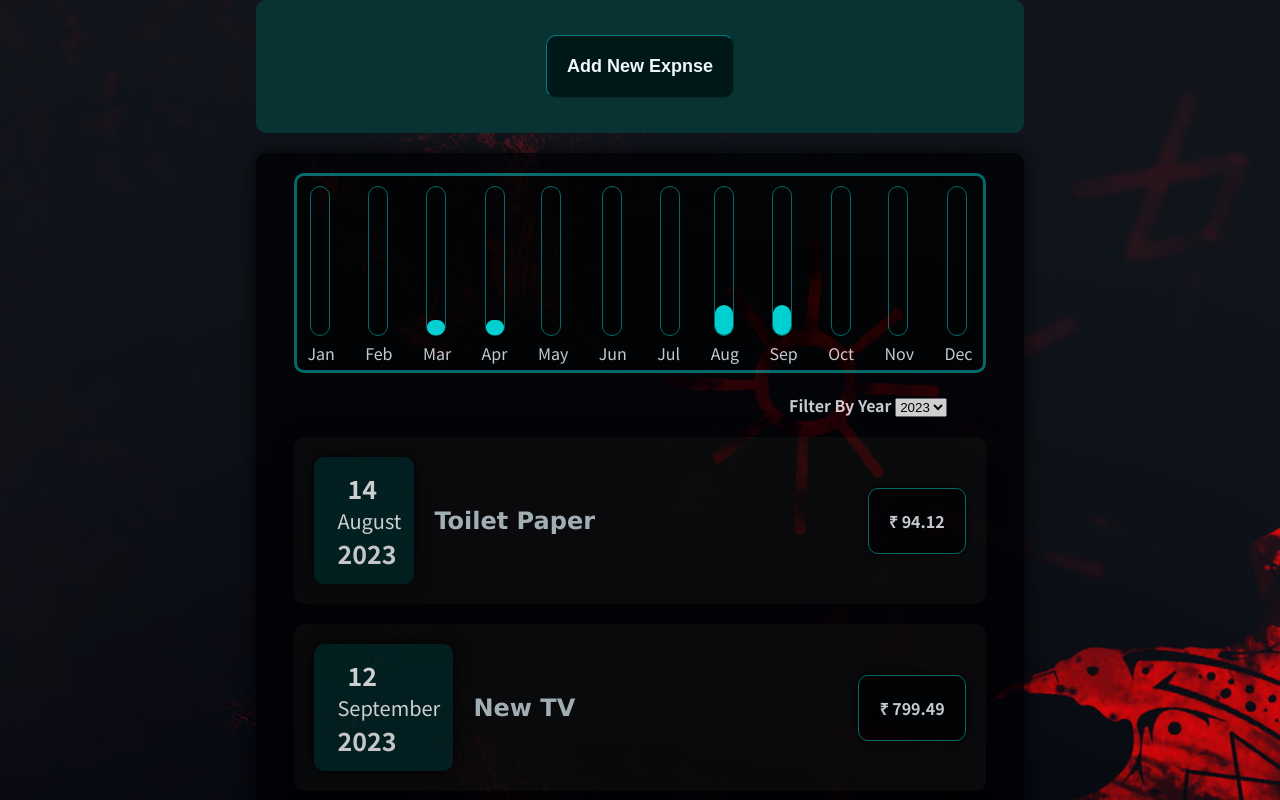
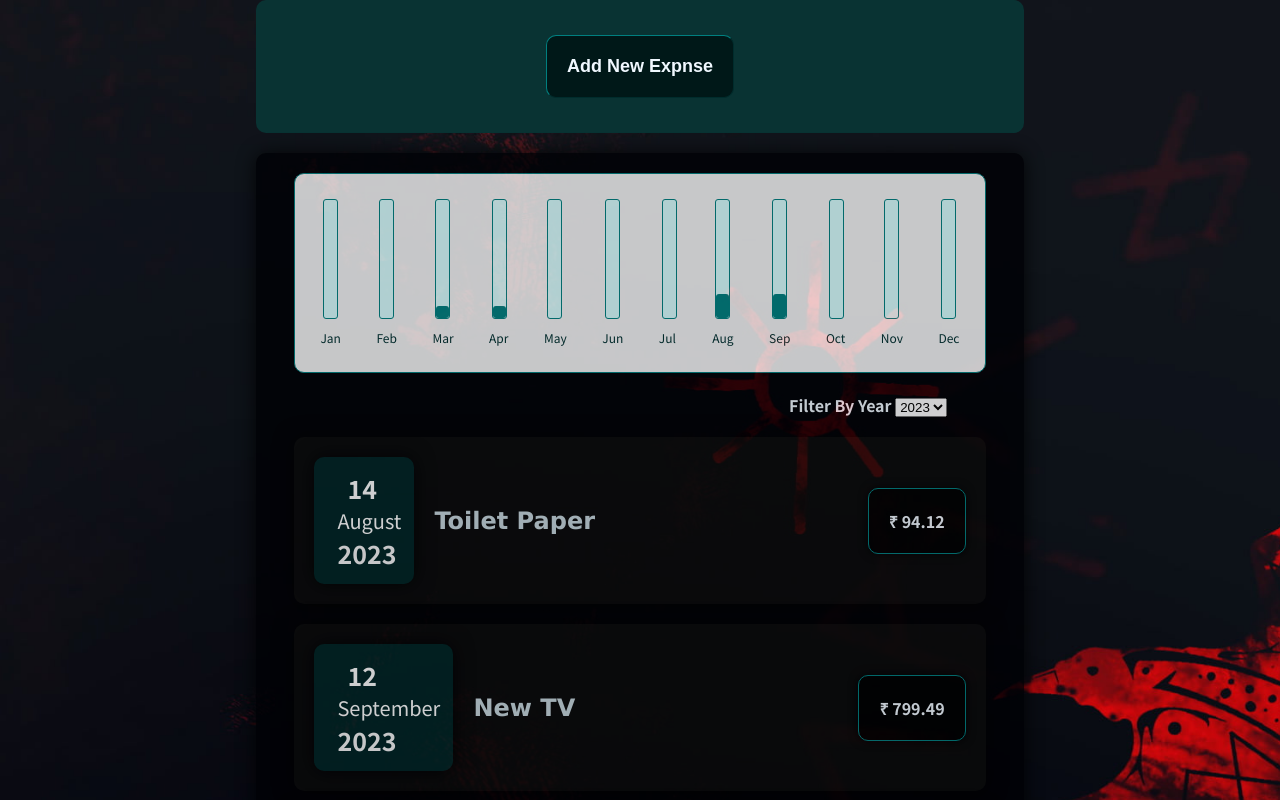
Before and after one commit to Ajayvirmoti/expense-tracker, a React (Create React App) app: page / in a window 1280 px wide. Shown: the top 800 px of the page. Built offline with nearby package versions, Linux system fonts and the light colour scheme.

Commit message:
Background Added

```diff
--- a/src/Components/Chart/BarGraph.css
+++ b/src/Components/Chart/BarGraph.css
@@ -4,14 +4,16 @@
 
 
 .bar-style{
-    width: 20px;
+    background-color: rgb(217, 255, 255);
+    width: 15px;
     border-radius: 10px;
-    height: 150px;
+    height: 120px;
     display: flex;
     align-items: flex-end;
     /* padding-top: 20px; */
     /* align-items: center; */
     border-style: solid;
+    border-radius: 3px;
     border-color: teal;
     border-width: 0.1px;
     margin-left: 3px;
@@ -23,14 +25,16 @@
     /* color: black; */
     width: 100%;
 
-    border-radius: 10px;
+    border-radius: 3px;
     /* border-top-left-radius: 0px; */
     /* border-top-right-radius: 0px; */
-    background-color: aqua;
+    background-color: teal;
+    border-width: 1px;
 }
 
 .bar-graph-level{
-    color: aliceblue;
+    color: rgb(0, 48, 48);
+    font-size: 12px;
 }
 
 
--- a/src/Components/Chart/Chart.css
+++ b/src/Components/Chart/Chart.css
@@ -9,7 +9,9 @@
     /* justify-content: end; */
     display: flex;
     justify-content: space-between;
-    padding: 10px;
+    padding: 25px;
     border-style: solid;
     border-color: teal;
+    border-width: 1px;
+    background-color: whitesmoke;
 }
```
Also changed, not shown: package.json (+8 -2 lines), src/Components/Expenses/UI/ExpenseDate.css (line endings or trailing spaces), 1 other file (tests, documents, lock files or other folders).
